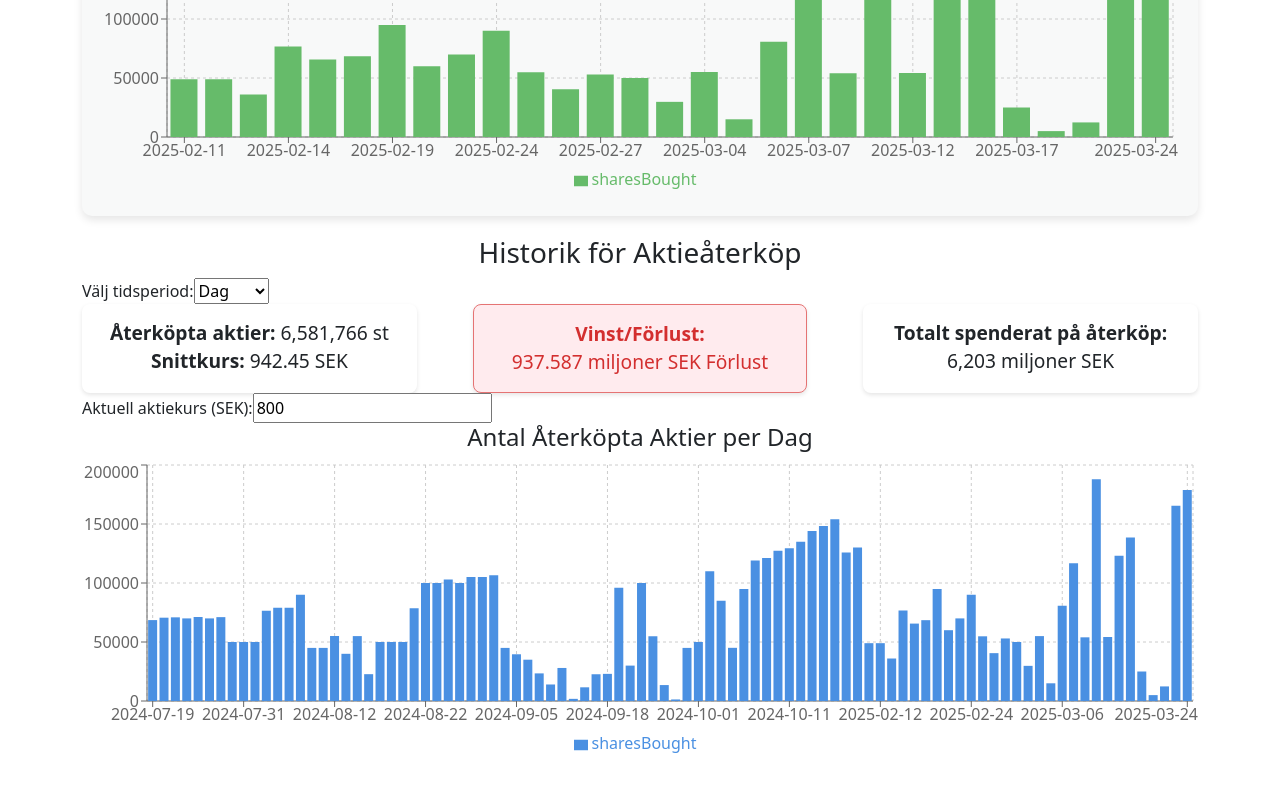
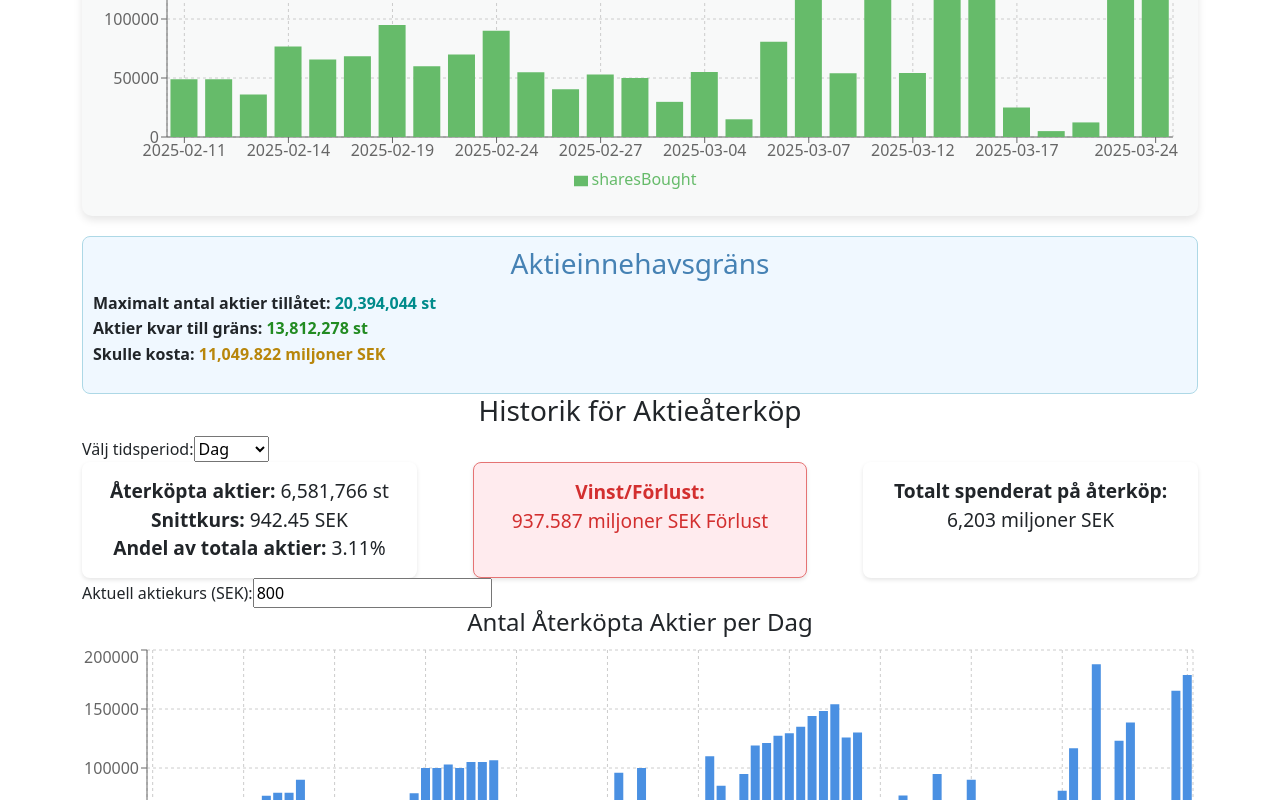
Before and after one commit to evuul/aktieatkorep-kalkylator, a React (Vite) app: page / in a window 1280 px wide. Shown: the part 2000-2800 px from the top of the page. Before the commit the page ends 2760 px from the top, so only its background shows below. Built offline with nearby package versions, Linux system fonts and the light colour scheme; no server answers.

Commit message:
Infobox about maxshares and the price for buying the remaining shares that the company are allowed to own

```diff
--- a/src/components/AnalyzeChart.jsx
+++ b/src/components/AnalyzeChart.jsx
@@ -11,7 +11,7 @@ const AnalyzeChart = () => {
 
     const fetchFinancialReports = async () => {
         try {
-            const response = await fetch("/data/financialReports.json");
+            const response = await fetch("./data/financialReports.json");
             if (!response.ok) {
                 throw new Error(`HTTP-fel! Status: ${response.status}`);
             }
--- a/src/components/BuybackHistory.jsx
+++ b/src/components/BuybackHistory.jsx
@@ -11,10 +11,14 @@ const BuybackHistory = () => {
   const [profitLoss, setProfitLoss] = useState(null);
   const [currentStockPrice, setCurrentStockPrice] = useState(800);
   const [filterPeriod, setFilterPeriod] = useState('day');
+  const maxSharesAllowed = 20394044;
+  const totalShares = 211833204; // Ersätt med det faktiska totala antalet aktier
+
+  const percentageBought = (sharesBought / totalShares) * 100;
 
   const fetchOldBuybackData = async () => {
     try {
-      const response = await fetch("/data/oldBuybackData.json");
+      const response = await fetch("./data/oldBuybackData.json");
       if (!response.ok) throw new Error(`HTTP-fel! Status: ${response.status}`);
       const data = await response.json();
       if (!Array.isArray(data)) throw new Error("Felaktig JSON-struktur: Förväntade en array");
@@ -26,7 +30,7 @@ const BuybackHistory = () => {
 
   const fetchBuybackData = async () => {
     try {
-      const response = await fetch("/data/buybackData.json");
+      const response = await fetch("./data/buybackData.json");
       if (!response.ok) throw new Error(`HTTP-fel! Status: ${response.status}`);
       const data = await response.json();
       if (!Array.isArray(data)) throw new Error("Felaktig JSON-struktur: Förväntade en array");
@@ -98,6 +102,27 @@ const BuybackHistory = () => {
 
   return (
     <div className="buyback-history">
+      {/* Ny sektion: Aktieinnehavsgräns (flyttad högst upp) */}
+      <div className="share-limit-info">
+        <h3>Aktieinnehavsgräns</h3>
+        <p>
+          <strong>Maximalt antal aktier tillåtet:</strong>{" "}
+          <span className="max-shares">
+            {maxSharesAllowed.toLocaleString()} st
+          </span>
+          <br />
+          <strong>Aktier kvar till gräns:</strong>{" "}
+          <span className="remaining-shares">
+            {(maxSharesAllowed - sharesBought).toLocaleString()} st
+          </span>
+          <br />
+          <strong>Skulle kosta:</strong>{" "}
+          <span className="remaining-cost">
+            {((maxSharesAllowed - sharesBought) * currentStockPrice / 1000000).toLocaleString()} miljoner SEK
+          </span>
+        </p>
+      </div>
+
       <h3>Historik för Aktieåterköp</h3>
       <div>
         <label htmlFor="filterPeriod">Välj tidsperiod:</label>
@@ -111,18 +136,20 @@ const BuybackHistory = () => {
           <option value="year">År</option>
         </select>
       </div>
+
       <div className="info-boxes">
         <div className="info-box">
            <p><strong>Återköpta aktier:</strong> {sharesBought.toLocaleString()} st</p>
           <p><strong>Snittkurs:</strong> {averagePrice ? averagePrice.toFixed(2) : 'Ingen data'} SEK</p>
+          <p><strong>Andel av totala aktier:</strong> {percentageBought.toFixed(2)}%</p>
         </div>
         <div className={`info-box ${profitLoss >= 0 ? 'win' : 'loss'}`}>
           <p><strong>Vinst/Förlust:</strong>
           <br /> {/* Radbrytning här */}
           {profitLoss !== null ? (
-        profitLoss >= 0 ?
-        `${(Math.round(profitLoss) / 1000000).toLocaleString()} miljoner SEK Vinst` :
-        `${Math.abs(Math.round(profitLoss) / 1000000).toLocaleString()} miljoner SEK Förlust`
+            profitLoss >= 0
+            ? `${(Math.round(profitLoss) / 1000000).toLocaleString()} miljoner SEK Vinst`
+            : `${Math.abs(Math.round(profitLoss) / 1000000).toLocaleString()} miljoner SEK Förlust`
           ) : "Ingen data tillgänglig"}
           </p>
         </div>
@@ -134,6 +161,7 @@ const BuybackHistory = () => {
           </p>
         </div>
       </div>
+
       <div className="update-stock-price">
         <label htmlFor="stockPrice">Aktuell aktiekurs (SEK): </label>
         <input
@@ -143,6 +171,7 @@ const BuybackHistory = () => {
           onChange={(e) => setCurrentStockPrice(Number(e.target.value))}
         />
       </div>
+
       <div className="buyback-chart">
         <h4 style={{ textAlign: 'center' }}>
           Antal Återköpta Aktier per {filterPeriod === 'day' ? 'Dag' : filterPeriod === 'month' ? 'Månad' : 'År'}
--- a/src/components/BuybackVisualizer.jsx
+++ b/src/components/BuybackVisualizer.jsx
@@ -31,7 +31,7 @@ const BuybackVisualizer = () => {
   // Hämta JSON-data för återköpta aktier
   const fetchBuybackData = async () => {
     try {
-      const response = await fetch("/data/buybackData.json");
+      const response = await fetch("./data/buybackData.json");
       if (!response.ok) throw new Error(`HTTP-fel! Status: ${response.status}`);
       const data = await response.json();
       if (!Array.isArray(data)) throw new Error("Felaktig JSON-struktur: Förväntade en array");
--- a/src/styles/charts.css
+++ b/src/styles/charts.css
@@ -243,6 +243,39 @@ body {
   font-size: 1.2em;
 }
 
+.share-limit-info {
+  background-color: #f0f8ff; /* Ljusblå bakgrund */
+  border: 1px solid #add8e6; /* Ljusblå kant */
+  border-radius: 8px;
+  padding: 10px;
+  margin-top: 10px;
+}
+
+.share-limit-info h3 {
+  color: #4682b4; /* Mörkblå rubrik */
+  margin-bottom: 10px;
+}
+
+.share-limit-info p {
+  line-height: 1.6;
+}
+
+.max-shares {
+  color: #008b8b; /* Mörk turkos för max antal */
+  font-weight: bold;
+}
+
+.remaining-shares {
+  color: #228b22; /* Mörkgrön för kvarvarande antal */
+  font-weight: bold;
+}
+
+.remaining-cost {
+  color: #b8860b; /* Mörk gyllenbrun för kostnad */
+  font-weight: bold;
+}
+
+
 .pe-model-container {
   font-family: Arial, sans-serif;
   padding: 20px;
--- a/vite.config.js
+++ b/vite.config.js
@@ -1,7 +1,7 @@
 import { defineConfig } from 'vite'
 import react from '@vitejs/plugin-react'
 
-// https://vite.dev/config/
 export default defineConfig({
   plugins: [react()],
+  base: /aktieatkorep-kalkylator/,
 });
```
Lines whose indentation alone changed are shown as unchanged.
